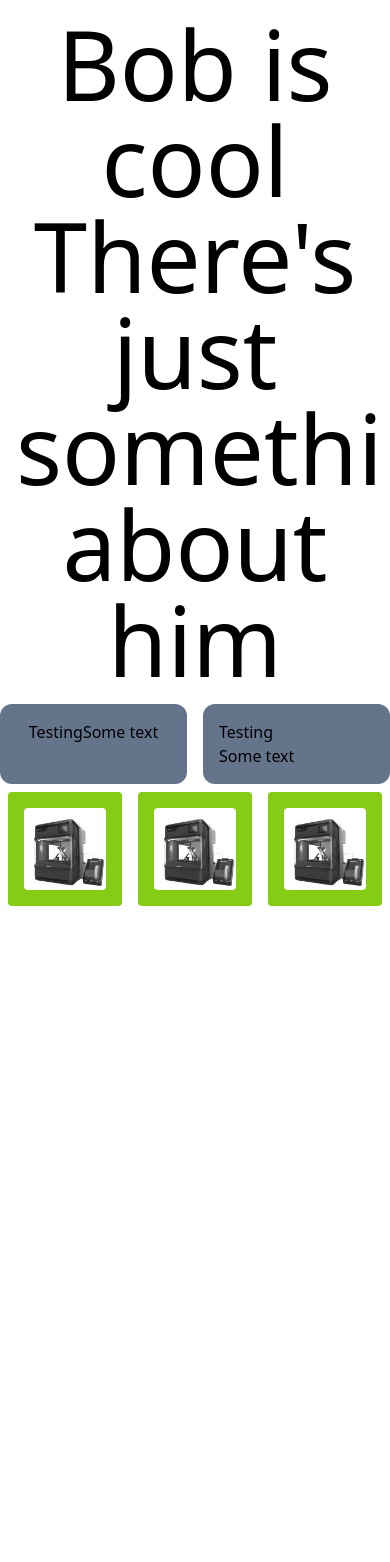
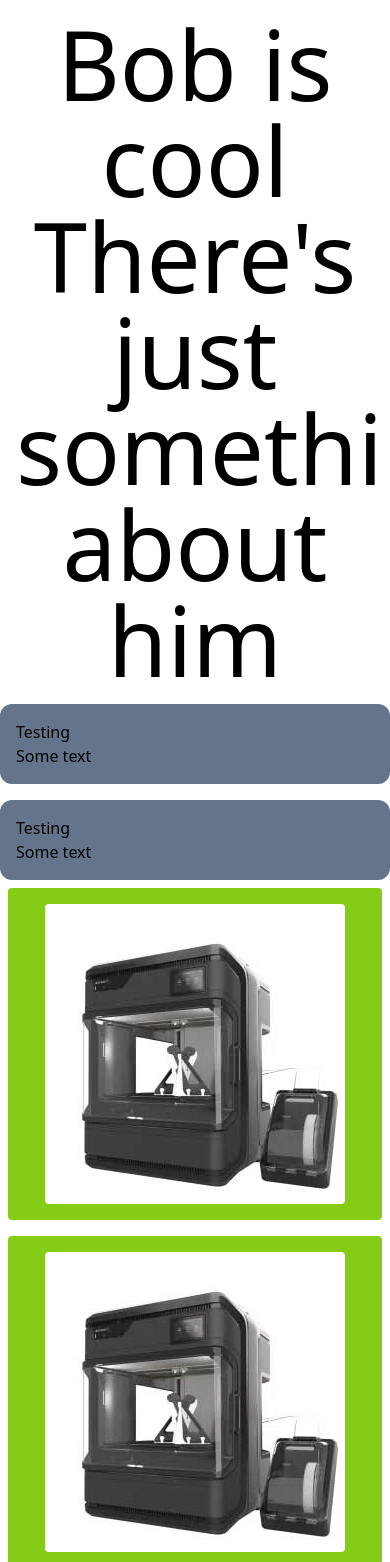
Before and after one commit to 3D-Coded/ViteTest, a React (Vite) app: page / in a window 390 px wide. Shown: the top 1562 px of the page. Before the commit the page ends 914 px from the top, so only its background shows below. Built offline with nearby package versions, Linux system fonts and the light colour scheme.

Commit message:
adding responsiveness

```diff
--- a/src/App.jsx
+++ b/src/App.jsx
@@ -6,8 +6,8 @@ function App() {
     <>
       <Header title="Bob is cool" subtitle="There's just something about him" />
       <section>
-        <div className="grid grid-cols-2 gap-4">
-          <div className="bg-slate-500 rounded-xl p-4 flex justify-center">
+        <div className="grid md:grid-cols-2 gap-4">
+          <div className="bg-slate-500 rounded-xl p-4">
             <h3>Testing</h3>
             <p>Some text</p>
           </div>
--- a/src/components/Gallery.jsx
+++ b/src/components/Gallery.jsx
@@ -4,7 +4,7 @@ export default function Gallery() {
   return (
     <>
       <section className="m-2">
-        <div className="grid grid-cols-3 gap-4">
+        <div className="grid md:grid-cols-3 gap-4">
           <div className="bg-lime-500 rounded p-4 flex justify-center">
             <img className="rounded" src={image} alt="" />
           </div>
```
